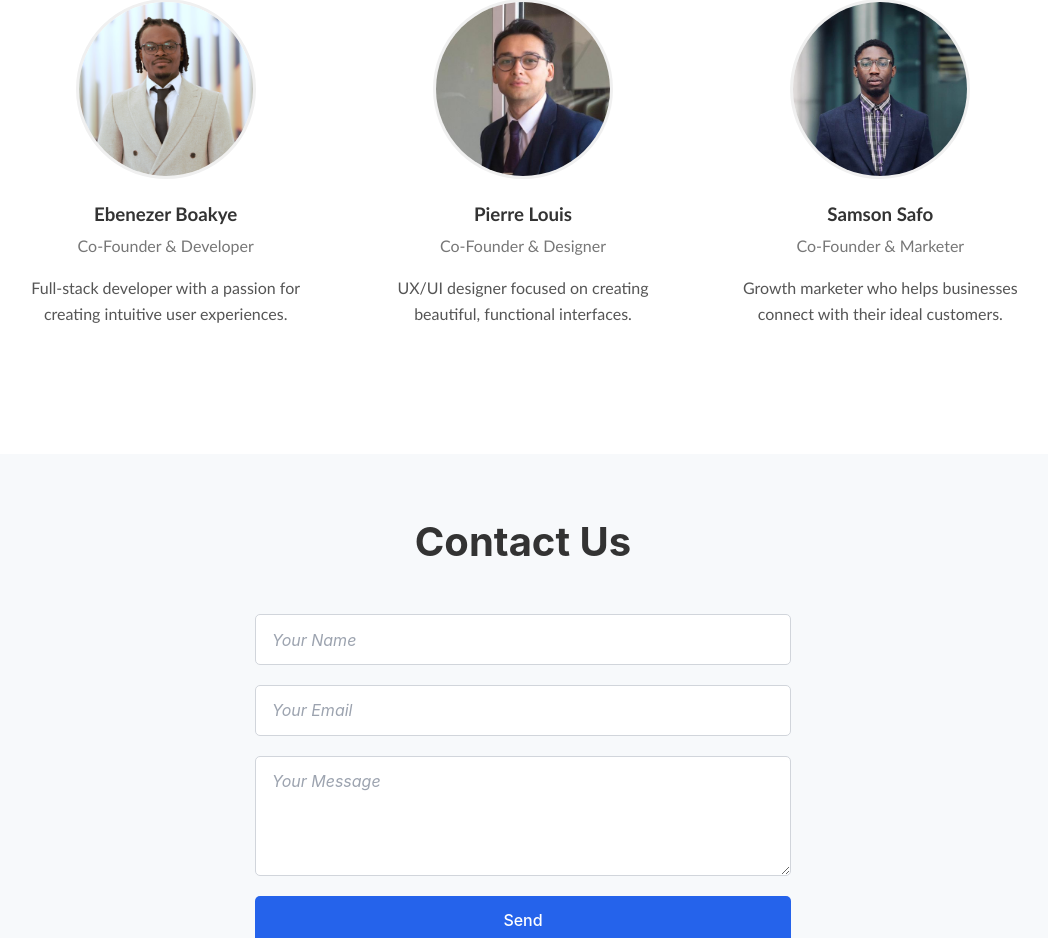
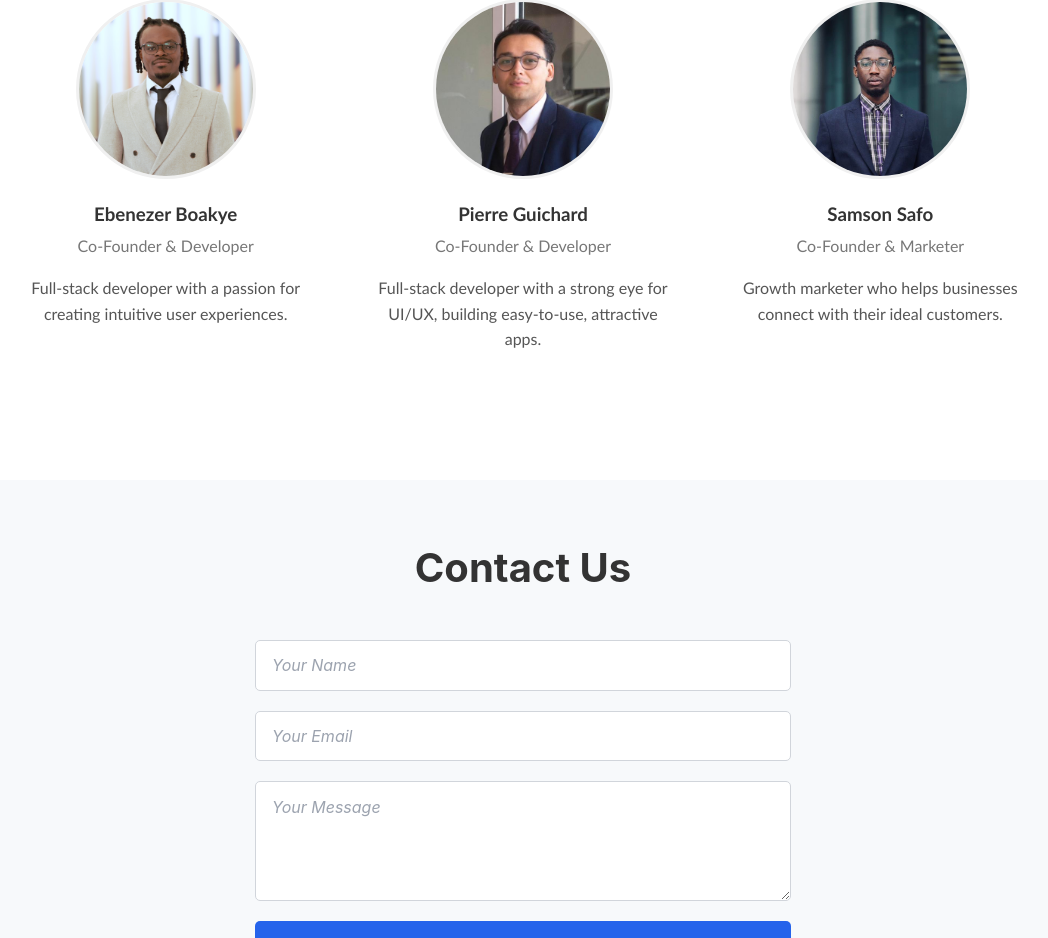
Before and after one commit to FlexSaaS/flexsaas-portfolio, a React (Vite) app: page / in a window 1280 px wide. Shown: the part 6453-7391 px from the top of the page, without its empty margins (117-1165 px from the left). Built offline with nearby package versions, Linux system fonts and the light colour scheme.

Commit message:
added contact us form with emailJS.

```diff
--- a/src/components/common/Team.tsx
+++ b/src/components/common/Team.tsx
@@ -1,5 +1,4 @@
-import styled from 'styled-components';
-
+import styled from "styled-components";
 
 function Team() {
   return (
@@ -12,16 +11,22 @@ function Team() {
           </MemberImage>
           <MemberName>Ebenezer Boakye</MemberName>
           <MemberRole>Co-Founder & Developer</MemberRole>
-          <MemberBio>Full-stack developer with a passion for creating intuitive user experiences.</MemberBio>
+          <MemberBio>
+            Full-stack developer with a passion for creating intuitive user
+            experiences.
+          </MemberBio>
         </TeamMember>
 
         <TeamMember>
           <MemberImage>
-            <img src="/Pierre.jpeg" alt="Pierre Louis" />
+            <img src="/Pierre.jpeg" alt="Pierre Guichard" />
           </MemberImage>
-          <MemberName>Pierre Louis</MemberName>
-          <MemberRole>Co-Founder & Designer</MemberRole>
-          <MemberBio>UX/UI designer focused on creating beautiful, functional interfaces.</MemberBio>
+          <MemberName>Pierre Guichard</MemberName>
+          <MemberRole>Co-Founder & Developer</MemberRole>
+          <MemberBio>
+            Full-stack developer with a strong eye for UI/UX, building
+            easy-to-use, attractive apps.
+          </MemberBio>
         </TeamMember>
 
         <TeamMember>
@@ -30,7 +35,10 @@ function Team() {
           </MemberImage>
           <MemberName>Samson Safo</MemberName>
           <MemberRole>Co-Founder & Marketer</MemberRole>
-          <MemberBio>Growth marketer who helps businesses connect with their ideal customers.</MemberBio>
+          <MemberBio>
+            Growth marketer who helps businesses connect with their ideal
+            customers.
+          </MemberBio>
         </TeamMember>
       </TeamGrid>
     </TeamContainer>
```
